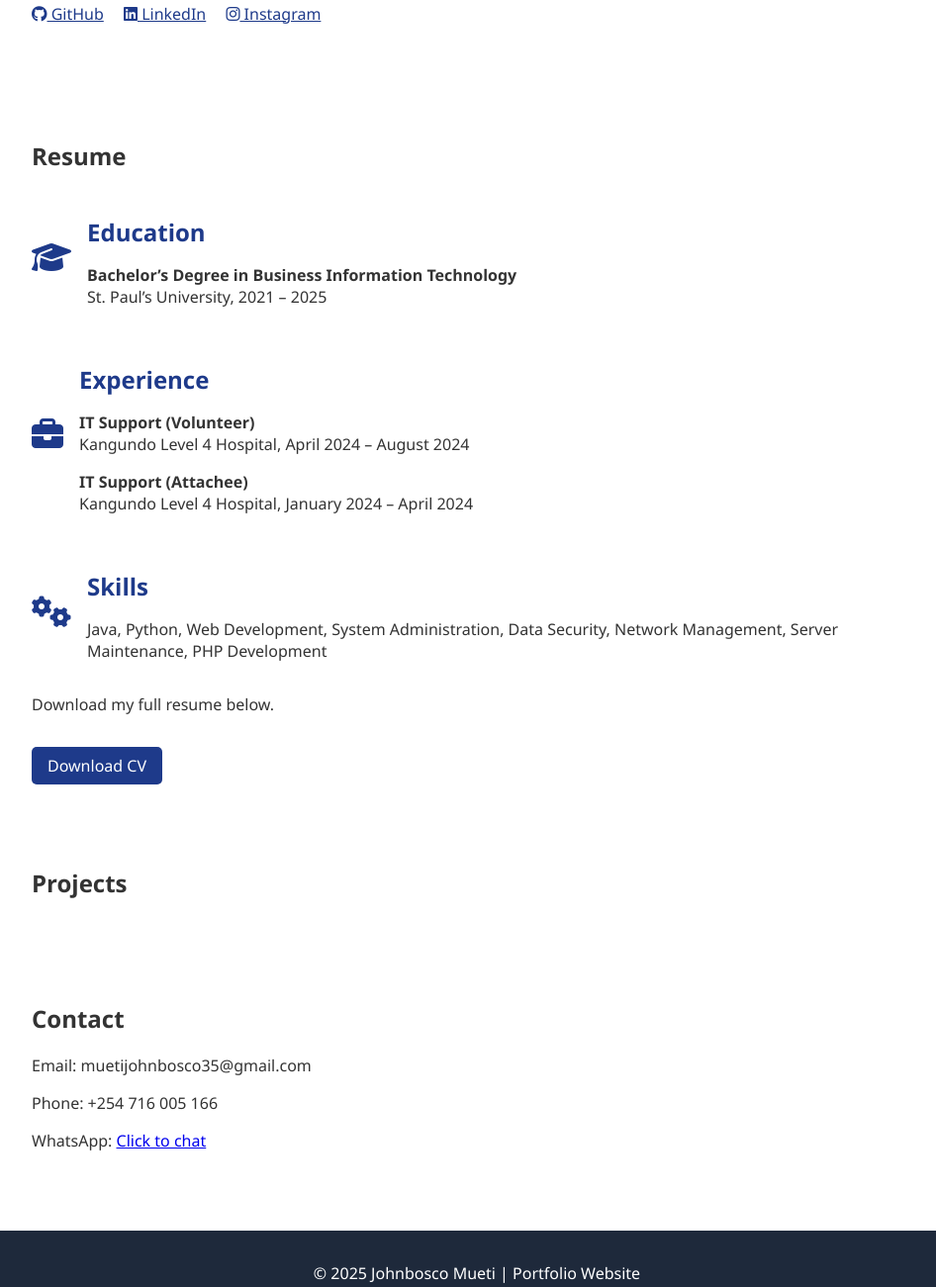
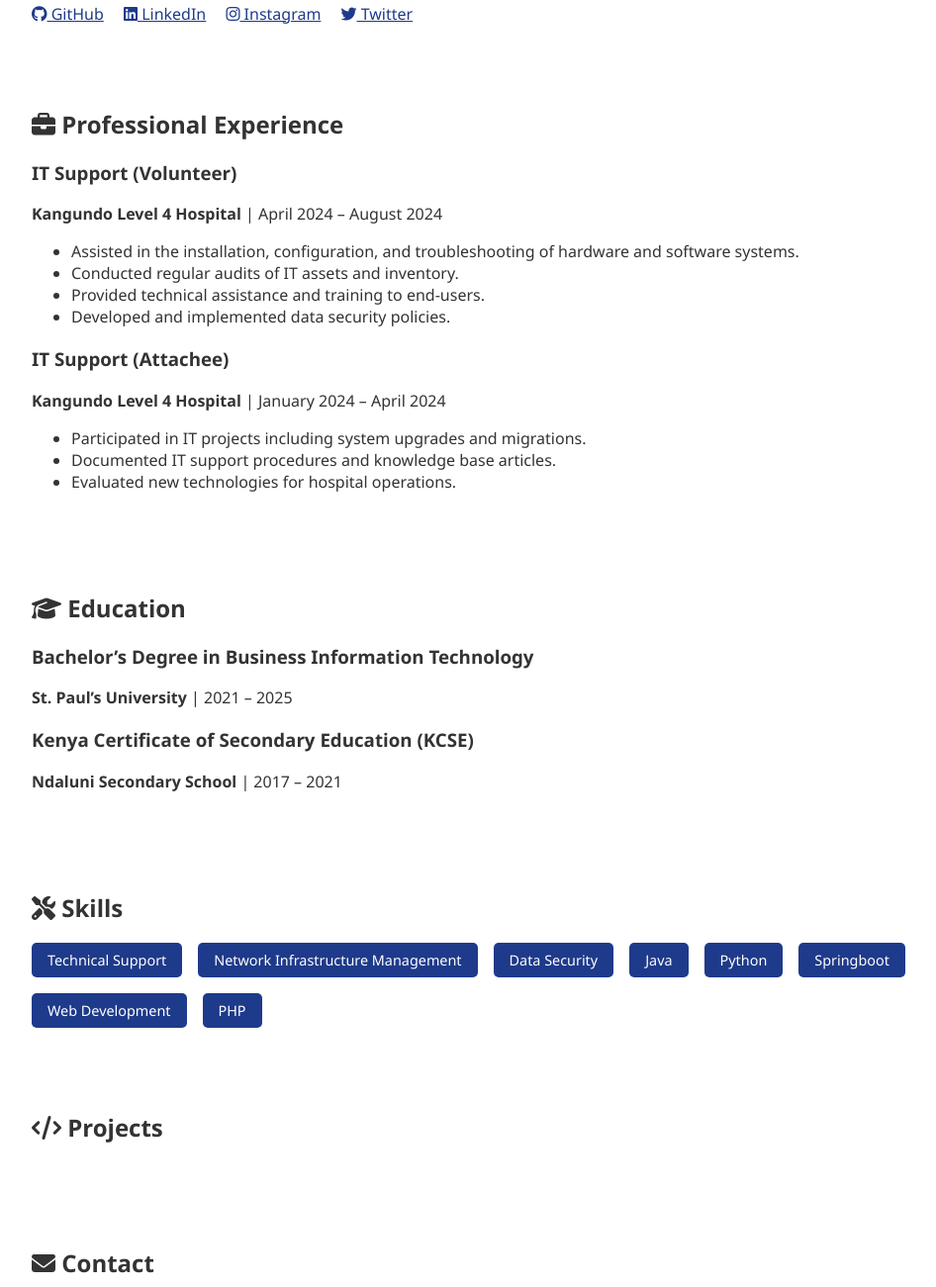
Before and after one commit to kisilumueti/kisilumueti.github.io, a plain HTML site: page index.html in a window 1280 px wide. Shown: the part 534-1835 px from the top of the page at 99% size, without its empty margins (158-1104 px from the left). Drawn offline with Linux system fonts and the light colour scheme; no server answers.

Commit message:
Update index.html

```diff
--- a/index.html
+++ b/index.html
@@ -5,10 +5,24 @@
   <meta charset="UTF-8" />
   <meta name="viewport" content="width=device-width, initial-scale=1.0" />
   <meta name="author" content="Johnbosco Mueti" />
-  <meta name="description" content="Johnbosco Mueti - BBIT Student | Developer | IT Support | Tech Enthusiast | Portfolio" />
-  <meta name="keywords" content="Johnbosco Mueti, IT Support, Developer, Business Information Technology, Web Developer, Portfolio, GitHub, LinkedIn" />
-  <meta name="robots" content="index, follow" />
-  <meta name="google-site-verification" content="google2ca74ff17705b3ef.html" />
+  <meta name="description"
+    content="Johnbosco Mueti - IT Professional | Developer | Tech Enthusiast | Business Information Technology Student" />
+  <meta name="keywords"
+    content="IT Professional, Developer, Web Development, System Administration, Cybersecurity, Data Science, Python, Java, PHP, Springboot, Cisco Certified, Oracle Certified" />
+  <meta property="og:title" content="Johnbosco Mueti | Portfolio" />
+  <meta property="og:description"
+    content="Johnbosco Mueti - A dedicated IT professional specializing in IT support, system administration, and software development." />
+  <meta property="og:image" content="https://via.placeholder.com/1200x630.png?text=Johnbosco+Mueti+Portfolio" />
+  <meta property="og:url" content="https://www.johnboscomuetiportfolio.com" />
+  <meta property="og:type" content="website" />
+  <meta name="twitter:card" content="summary_large_image" />
+  <meta name="twitter:title" content="Johnbosco Mueti | Portfolio" />
+  <meta name="twitter:description"
+    content="Johnbosco Mueti - A dedicated IT professional specializing in IT support, system administration, and software development." />
+  <meta name="twitter:image" content="https://via.placeholder.com/1200x630.png?text=Johnbosco+Mueti+Portfolio" />
+  <meta name="twitter:site" content="@JohnboscoMueti" />
+  <meta name="twitter:creator" content="@JohnboscoMueti" />
+
   <title>Johnbosco Mueti | Portfolio</title>
   <link rel="stylesheet" href="https://cdnjs.cloudflare.com/ajax/libs/font-awesome/6.4.0/css/all.min.css">
   <style>
@@ -110,26 +124,21 @@
       transform: scale(1.05);
     }
 
-    .cv-section {
-      margin-top: 2rem;
+    .skills-list,
+    .certifications-list {
+      display: flex;
+      flex-wrap: wrap;
+      gap: 1rem;
+      margin-top: 1rem;
     }
 
-    .cv-section h3 {
-      font-size: 1.5rem;
-      margin-bottom: 1rem;
-      color: var(--primary-color);
-    }
-
-    .cv-item {
-      margin-bottom: 1rem;
-      display: flex;
-      align-items: center;
-    }
-
-    .cv-item i {
-      font-size: 2rem;
-      color: var(--primary-color);
-      margin-right: 1rem;
+    .skill-item,
+    .certification-item {
+      background: var(--primary-color);
+      color: white;
+      padding: 0.5rem 1rem;
+      border-radius: 5px;
+      font-size: 0.9rem;
     }
 
     @media (max-width: 768px) {
@@ -166,65 +175,89 @@
 <body>
   <header>
     <h1>Johnbosco Mueti</h1>
-    <p>BBIT Student | Developer | IT Support | Tech Enthusiast</p>
+    <p>IT Professional | Developer | Tech Enthusiast</p>
   </header>
 
   <nav id="navbar">
-    <a href="#about">About</a>
-    <a href="#resume">Resume</a>
-    <a href="#projects">Projects</a>
-    <a href="#contact">Contact</a>
+    <a href="#about"><i class="fas fa-user"></i> About</a>
+    <a href="#experience"><i class="fas fa-briefcase"></i> Experience</a>
+    <a href="#education"><i class="fas fa-graduation-cap"></i> Education</a>
+    <a href="#skills"><i class="fas fa-tools"></i> Skills</a>
+    <a href="#projects"><i class="fas fa-code"></i> Projects</a>
+    <a href="#contact"><i class="fas fa-envelope"></i> Contact</a>
     <div class="hamburger" id="hamburger-menu">
       <i class="fas fa-bars"></i>
     </div>
   </nav>
 
   <section id="about">
-    <h2>About Me</h2>
+    <h2><i class="fas fa-user"></i> About Me</h2>
     <img src="passport.jpg" alt="Johnbosco Mueti" style="width:150px; border-radius: 50%; margin-bottom: 1rem;">
     <p>I am a dedicated IT professional currently pursuing a degree in Business Information Technology. Passionate about IT support, system administration, cybersecurity, and design.</p>
     <div class="icon-links">
       <a href="https://github.com/kisilumueti" target="_blank"><i class="fab fa-github"></i> GitHub</a>
       <a href="https://www.linkedin.com/in/johnboscokisilumueti/" target="_blank"><i class="fab fa-linkedin"></i> LinkedIn</a>
       <a href="https://instagram.com/techkenya_" target="_blank"><i class="fab fa-instagram"></i> Instagram</a>
+      <a href="https://twitter.com/JohnboscoMueti" target="_blank"><i class="fab fa-twitter"></i> Twitter</a>
     </div>
   </section>
 
-  <section id="resume" class="cv-section">
-    <h2>Resume</h2>
-    <div class="cv-item">
-      <i class="fas fa-graduation-cap"></i>
-      <div>
-        <h3>Education</h3>
-        <p><strong>Bachelor’s Degree in Business Information Technology</strong><br>St. Paul’s University, 2021 – 2025</p>
-      </div>
+  <section id="experience">
+    <h2><i class="fas fa-briefcase"></i> Professional Experience</h2>
+    <div>
+      <h3>IT Support (Volunteer)</h3>
+      <p><strong>Kangundo Level 4 Hospital</strong> | April 2024 – August 2024</p>
+      <ul>
+        <li>Assisted in the installation, configuration, and troubleshooting of hardware and software systems.</li>
+        <li>Conducted regular audits of IT assets and inventory.</li>
+        <li>Provided technical assistance and training to end-users.</li>
+        <li>Developed and implemented data security policies.</li>
+      </ul>
     </div>
-    <div class="cv-item">
-      <i class="fas fa-briefcase"></i>
-      <div>
-        <h3>Experience</h3>
-        <p><strong>IT Support (Volunteer)</strong><br>Kangundo Level 4 Hospital, April 2024 – August 2024</p>
-        <p><strong>IT Support (Attachee)</strong><br>Kangundo Level 4 Hospital, January 2024 – April 2024</p>
-      </div>
+    <div>
+      <h3>IT Support (Attachee)</h3>
+      <p><strong>Kangundo Level 4 Hospital</strong> | January 2024 – April 2024</p>
+      <ul>
+        <li>Participated in IT projects including system upgrades and migrations.</li>
+        <li>Documented IT support procedures and knowledge base articles.</li>
+        <li>Evaluated new technologies for hospital operations.</li>
+      </ul>
     </div>
-    <div class="cv-item">
-      <i class="fas fa-cogs"></i>
-      <div>
-        <h3>Skills</h3>
-        <p>Java, Python, Web Development, System Administration, Data Security, Network Management, Server Maintenance, PHP Development</p>
-      </div>
+  </section>
+
+  <section id="education">
+    <h2><i class="fas fa-graduation-cap"></i> Education</h2>
+    <div>
+      <h3>Bachelor’s Degree in Business Information Technology</h3>
+      <p><strong>St. Paul’s University</strong> | 2021 – 2025</p>
     </div>
-    <p>Download my full resume below.</p>
-    <a class="resume-btn" href="Johnbosco_Mueti_CV.pdf" download>Download CV</a>
+    <div>
+      <h3>Kenya Certificate of Secondary Education (KCSE)</h3>
+      <p><strong>Ndaluni Secondary School</strong> | 2017 – 2021</p>
+    </div>
+  </section>
+
+  <section id="skills">
+    <h2><i class="fas fa-tools"></i> Skills</h2>
+    <div class="skills-list">
+      <div class="skill-item">Technical Support</div>
+      <div class="skill-item">Network Infrastructure Management</div>
+      <div class="skill-item">Data Security</div>
+      <div class="skill-item">Java</div>
+      <div class="skill-item">Python</div>
+      <div class="skill-item">Springboot</div>
+      <div class="skill-item">Web Development</div>
+      <div class="skill-item">PHP</div>
+    </div>
   </section>
 
   <section id="projects">
-    <h2>Projects</h2>
+    <h2><i class="fas fa-code"></i> Projects</h2>
     <div id="projects-list"></div>
   </section>
 
   <section id="contact">
-    <h2>Contact</h2>
+    <h2><i class="fas fa-envelope"></i> Contact</h2>
     <p>Email: muetijohnbosco35@gmail.com</p>
     <p>Phone: +254 716 005 166</p>
     <p>WhatsApp: <a href="https://wa.me/254716005166" target="_blank">Click to chat</a></p>
```
